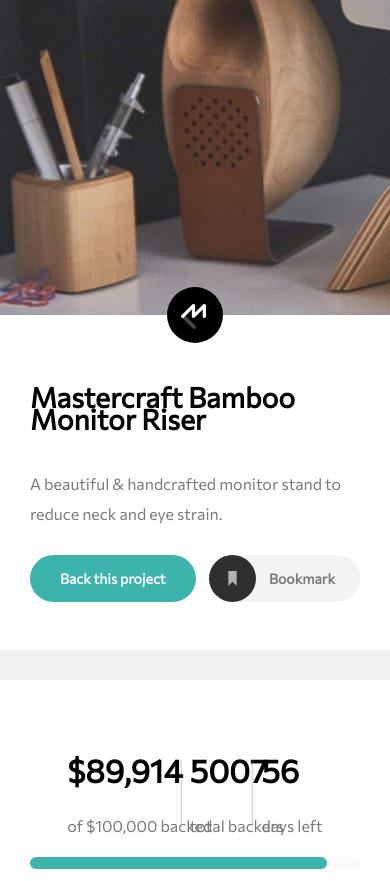
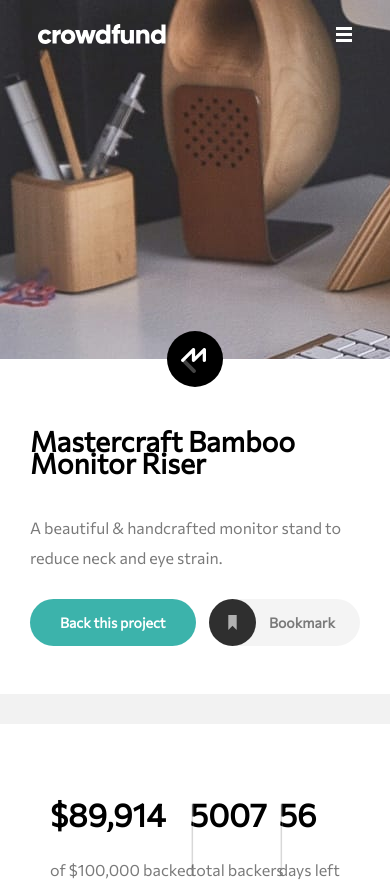
Before and after one commit to landot/crowdfund-project, a React (Vite) app: page / in a window 390 px wide. Shown: the top 881 px of the page. Built offline with nearby package versions, Linux system fonts and the light colour scheme.

Commit message:
feat: add responsive header

```diff
--- a/src/App.tsx
+++ b/src/App.tsx
@@ -2,6 +2,7 @@
 import './assets/styles/App.css';
 import { AboutProjectSection } from './components/AboutProject';
 import { FundraiseSection } from './components/FundraiseSection';
+import { Header } from './components/Header';
 import { HeaderSection } from './components/HeaderSection';
 import { Modal } from './components/Modal';
 import { ThankYouModal } from './components/ThankYouModal';
@@ -18,7 +19,7 @@
     setShowThankYou(prev => !prev);
   }
   /*
-  Header (large screen) - left logo, 3 links on right (links underline when hovered)
+  DONE: Header (large screen) - left logo, 3 links on right (links underline when hovered)
   Header (small screen) - left logo, hamburger button containing 3 links on right when clicked
   Minimum pledge validation in modal
   Allow pre-selecting of modal items when select reward is clicked
@@ -37,6 +38,7 @@
 
   return (
     <div className='app'>
+      <Header />
       <div className='content'>
         <HeaderSection handleOpenModal={handleModalToggle}/>
         <FundraiseSection />
--- /dev/null
+++ b/src/components/Header.css
@@ -0,0 +1,84 @@
+.navbar {
+    display: flex;
+    flex-direction: row;
+    justify-content: space-between;
+    align-items: center;
+    margin: 50px 120px 50px 120px;
+}
+
+.crowdfund-logo {
+    width: 128px;
+    height: 20px;
+}
+
+.navbar-hamburger {
+    display: none;
+}
+
+.navbar-links {
+    display: flex;
+    justify-content: flex-end;
+}
+
+.navbar-links nav {
+    margin: 0 15px 0 15px;
+    color: white;
+    font-weight: 500;
+    font-size: 13px;
+
+}
+
+.navbar-links nav:hover {
+    text-decoration: underline;
+    cursor: pointer;
+}
+
+
+@media (max-width: 600px) {
+    .navbar {
+        position: relative;
+        margin: 24px 30px 24px 30px;
+    }
+
+    .navbar-hamburger {
+        display: block;
+        cursor: pointer;
+    }
+
+    .navbar-links {
+        flex-direction: column;
+        position: absolute;
+        top: 50px;
+        right: 0px;
+        width: 80%;
+        background-color: #FFFFFF;
+        border: 1px solid rgba(0, 0, 0, 0.0497193);
+        border-radius: 8px;
+        padding: 24px;
+    }
+
+    .navbar-links nav {
+        color: #000000;
+        font-weight: 500;
+        font-size: 18px;
+    }
+
+    .navbar-links nav:hover {
+        text-decoration: underline;
+    }
+
+    .navbar-links.show-dropdown {
+        display: block;
+    }
+
+    .navbar-links.hide-dropdown {
+        display: none;
+    }
+
+    hr {
+        background: #2F2F2F;
+        mix-blend-mode: normal;
+        opacity: 0.1;
+        margin: 24px -24px;
+      }
+  }
--- /dev/null
+++ b/src/components/Header.tsx
@@ -0,0 +1,26 @@
+import logo from '../assets/images/logo.svg';
+import hamburger from '../assets/images/icon-hamburger.svg';
+import './Header.css';
+import { useState } from 'react';
+
+export function Header() {
+    const [showDropdown, setShowDropdown] = useState(false);
+
+    function handleHamburgerClick() {
+        setShowDropdown(prev => !prev);
+    }
+
+    return (
+        <div className='navbar'>
+            <img className='crowdfund-logo' src={logo} alt="logo" />
+            <img className='navbar-hamburger' src={hamburger} alt="hamburger menu" onClick={handleHamburgerClick}/>
+            <div className={`navbar-links ${showDropdown ? 'show-dropdown': 'hide-dropdown'}`}>
+                <nav>About</nav>
+                <hr />
+                <nav>Discover</nav>
+                <hr />
+                <nav>Get Started</nav>
+            </div>
+        </div>
+    )
+}
```
Also changed, not shown: 1 other file (tests, documents, lock files or other folders).
